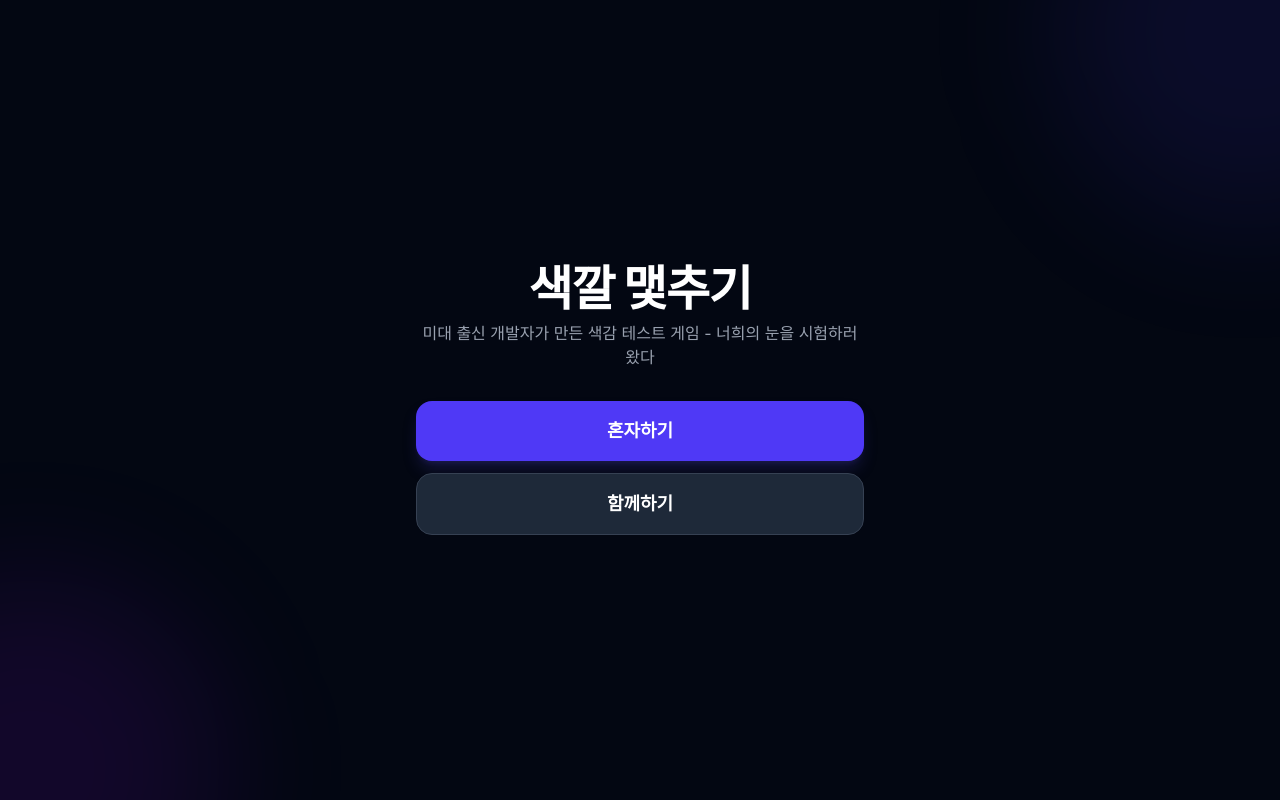
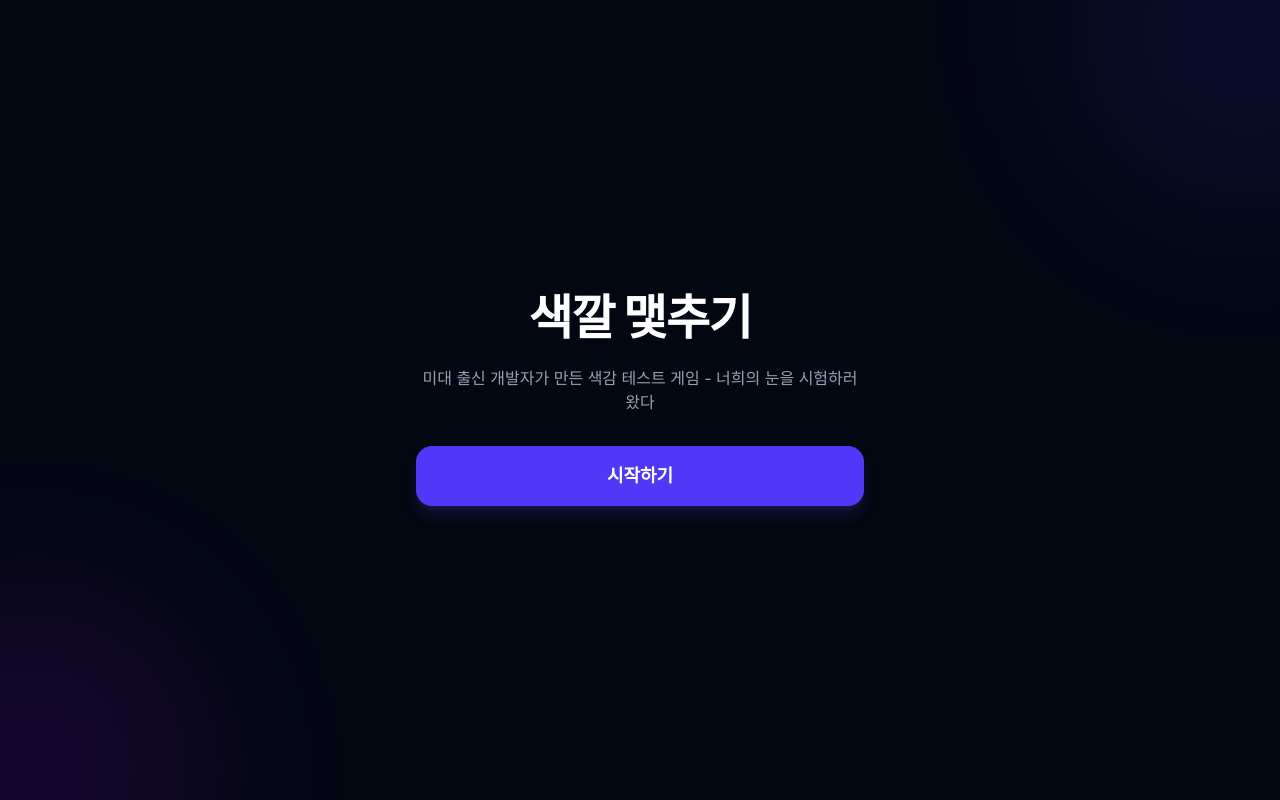
Before and after one commit to metzo32/color_game, a React (Vite) app: page / in a window 1280 px wide. Built offline with nearby package versions, Linux system fonts and the light colour scheme.

Commit message:
UX: 홈 페이지 폼 취소 버튼 위치 및 초기화 개선

```diff
--- a/src/pages/Home.tsx
+++ b/src/pages/Home.tsx
@@ -33,6 +33,14 @@ export default function Home() {
   const handleModeChange = useCallback((newMode: Mode) => {
     setMode(newMode);
     setErrors({});
+    // 취소할 때만 폼 초기화
+    if (newMode === 'idle' || newMode === 'multi') {
+      setForm({
+        nickname: '',
+        profileColor: PRESET_COLORS[0],
+        inviteCode: '',
+      });
+    }
   }, []);
 
   // 유효성 검사
@@ -117,7 +125,7 @@ export default function Home() {
 
       <div className="relative z-10 w-full max-w-md flex flex-col items-center gap-8">
         {/* 타이틀 */}
-        <div className="text-center space-y-2">
+        <div className="text-center flex flex-col gap-4">
           <h1 className="text-5xl font-black text-white mb-2 tracking-tight">
             색깔 맻추기
           </h1>
@@ -133,14 +141,14 @@ export default function Home() {
               onClick={() => handleModeChange('solo')}
               className="w-full py-4 bg-indigo-600 hover:bg-indigo-500 active:scale-95 text-white font-bold text-lg rounded-2xl transition-all shadow-lg shadow-indigo-900/40"
             >
-              혼자하기
+              시작하기
             </button>
-            <button
+            {/* <button
               onClick={() => handleModeChange('multi')}
               className="w-full py-4 bg-gray-800 hover:bg-gray-700 active:scale-95 text-white font-bold text-lg rounded-2xl transition-all border border-gray-700"
             >
               함께하기
-            </button>
+            </button> */}
           </div>
         )}
 
@@ -174,14 +182,8 @@ export default function Home() {
             {/* 폼 헤더 */}
             <div className="flex items-center justify-between">
               <h2 className="text-white font-bold text-lg">
-                {mode === 'solo' ? '혼자하기' : (mode === 'create' ? '게임 만들기' : '게임 참여하기')}
+                {mode === 'solo' ? '' : (mode === 'create' ? '게임 만들기' : '게임 참여하기')}
               </h2>
-              <button
-                onClick={() => handleModeChange(mode === 'solo' ? 'idle' : 'multi')}
-                className="text-gray-500 hover:text-gray-300 text-sm transition-colors"
-              >
-                취소
-              </button>
             </div>
 
             {/* 닉네임 입력 */}
@@ -269,6 +271,15 @@ export default function Home() {
           </div>
         )}
 
+        {(mode === 'solo' || mode === 'create' || mode === 'join') && (
+          <button
+            onClick={() => handleModeChange(mode === 'solo' ? 'idle' : 'multi')}
+            className="text-gray-500 hover:text-gray-300 text-sm transition-colors"
+          >
+            취소
+          </button>
+        )}
+
         {/* 게임 설명 */}
         {/* <div className="text-center text-gray-600 text-xs space-y-1">
           <p>최대 8명 플레이 | 8라운드 | 초대 링크로만 참여</p>
```
